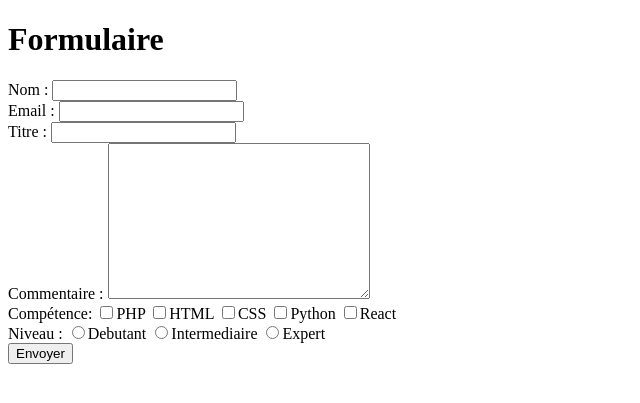
After one commit to cefomk/php, a PHP site: page /php/formulaire/ in a window 1280 px wide. The commit adds this page. Shown: the top 403 px of the page, without its empty margins (0-640 px from the left). Run offline with PHP 8.4, Linux system fonts and the light colour scheme.

Commit message:
Formulaire

```diff
--- /dev/null
+++ b/formulaire/index.php
@@ -0,0 +1,55 @@
+<?php
+// include '../include/fonctions.php';
+// dbug($_POST);
+?>
+<!DOCTYPE html>
+<html lang="en">
+
+<head>
+    <meta charset="UTF-8">
+    <meta http-equiv="X-UA-Compatible" content="IE=edge">
+    <meta name="viewport" content="width=device-width, initial-scale=1.0">
+    <title>Formulaire</title>
+</head>
+
+<body>
+    <h1>Formulaire</h1>
+    <!-- <form action="" method="POST"> -->
+    <form action="traitement.php" method="POST">
+        <div>
+            <label for="nom">Nom :</label>
+            <input type="text" name="nom" id="nom" required>
+        </div>
+        <div>
+            <label for="email">Email :</label>
+            <input type="text" name="email" id="email" required>
+        </div>
+        <div>
+            <label for="titre">Titre :</label>
+            <input type="text" name="titre" id="titre" required>
+        </div>
+        <div>
+        <label for="cmmentaire">Commentaire :</label>
+        <textarea name="commentaire" id="commentaire" cols="30" rows="10"></textarea>
+        </div>
+        <div>
+            Compétence:
+            <input type="checkbox" name="competence[]" value="php" id="php">PHP
+            <input type="checkbox" name="competence[]"  value="html" id="html">HTML
+            <input type="checkbox" name="competence[]"  value="css" id="css">CSS
+            <input type="checkbox" name="competence[]"  value="pyhton" id="pyhton">Python
+            <input type="checkbox" name="competence[]"  value="react" id="react">React
+        </div>
+        <div>
+            Niveau :
+            <input type="radio" name="niveau" value="debutant" id="debutant">Debutant
+            <input type="radio" name="niveau" value="intermediaire" id="intermediaire">Intermediaire
+            <input type="radio" name="niveau" value="expert" id="expert">Expert
+        </div>
+        <div>
+            <input type="submit" value="Envoyer">
+        </div>
+    </form>
+</body>
+
+</html>
--- a/partials/menu.php
+++ b/partials/menu.php
@@ -6,4 +6,5 @@
     <li><a href="./include/structures_controle.php">Structures de controle</a></li>
     <li><a href="./include/boucles.php">Boucles</a></li>
     <li><a href="./include/session.php">Session / Cookie</a></li>
+    <li><a href="./formulaire/">Formulaire</a></li>
 </ul>
```
Also changed, not shown: formulaire/traitement.php (added, +13 -0 lines).
